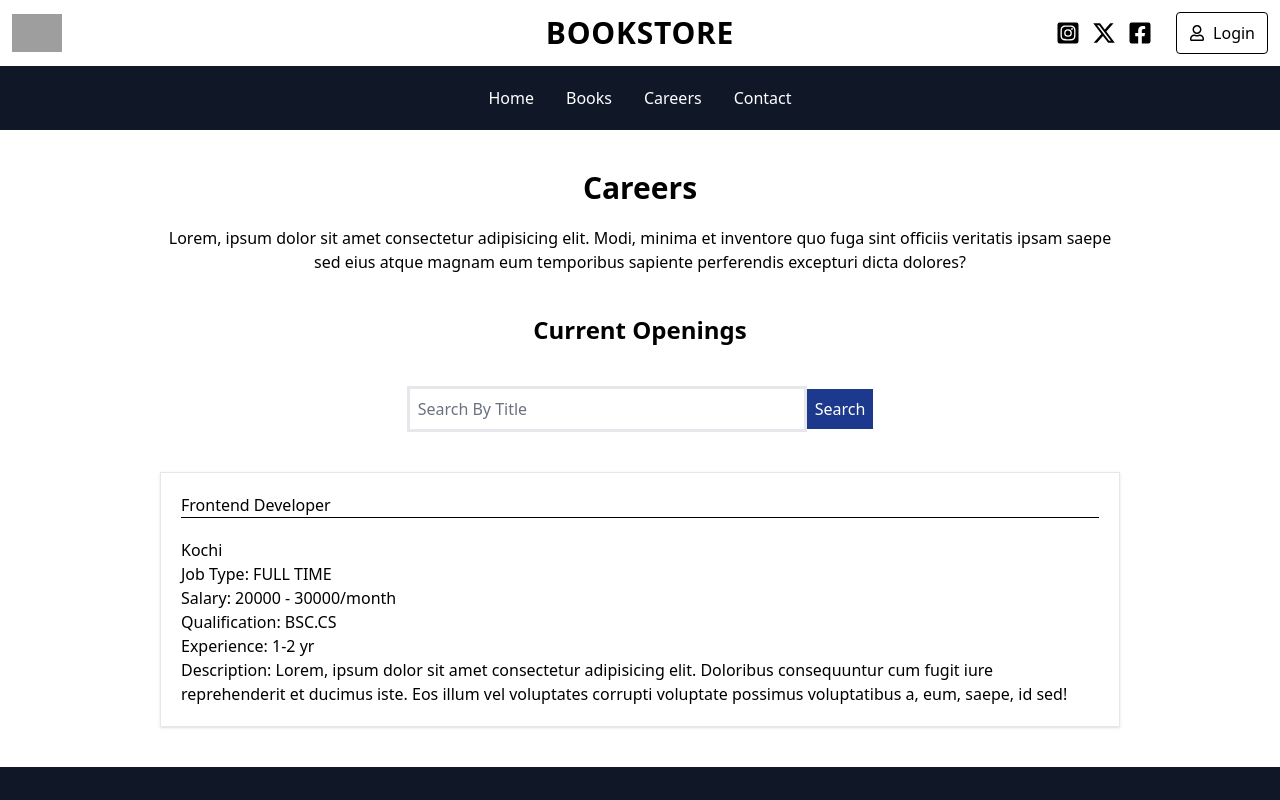
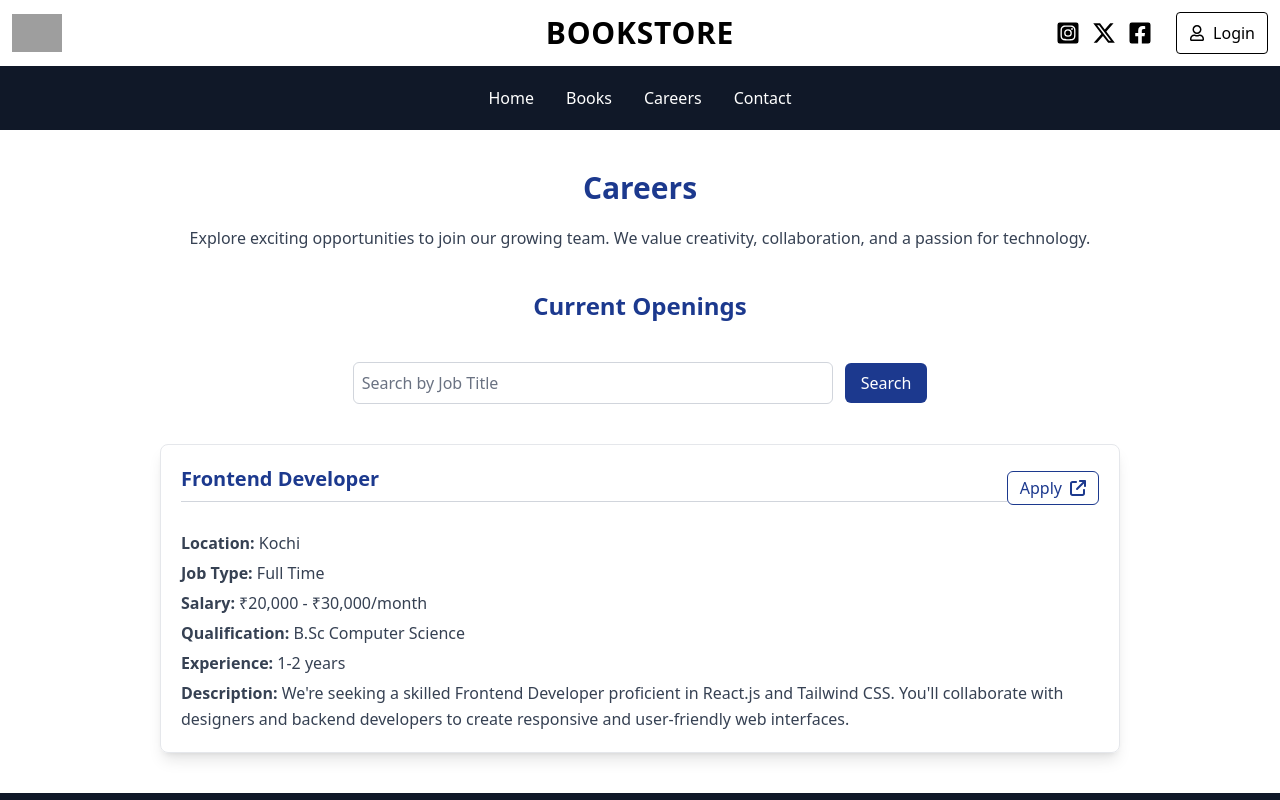
Before and after one commit to JefryPaul/bookstorefrontend, a React (Vite) app: page /careers in a window 1280 px wide. Shown: the top 800 px of the page. Built offline with nearby package versions, Linux system fonts and the light colour scheme; grey boxes are pictures that could not be loaded.

Commit message:
A small change made in Careers.jsx page

```diff
--- a/src/Users/Pages/Careers.jsx
+++ b/src/Users/Pages/Careers.jsx
@@ -1,46 +1,56 @@
 import React from 'react'
 import Header from '../../Common/Components/Header'
 import Footer from '../../Common/Components/Footer'
-// import FaArrowUpRightFromSquare from 'react-icons/fa6'
+import { FaArrowUpRightFromSquare } from 'react-icons/fa6'
 
 function Careers() {
   return (
     <>
       <Header />
 
-
       <div className='md:px-40 p-5'>
         <div className='text-center my-5'>
-          <h1 className='text-3xl font-bold mb-5'>Careers</h1>
-          <p>Lorem, ipsum dolor sit amet consectetur adipisicing elit. Modi, minima et inventore quo fuga sint officiis veritatis ipsam saepe sed eius atque magnam eum temporibus sapiente perferendis excepturi dicta dolores?</p>
+          <h1 className='text-3xl font-bold mb-5 text-blue-900'>Careers</h1>
+          <p className='text-gray-700'>
+            Explore exciting opportunities to join our growing team. We value creativity, collaboration, and a passion for technology.
+          </p>
         </div>
 
         <div className="my-10">
-          <h1 className='text-2xl font-bold text-center'>Current Openings</h1>
-          <div className="flex my-10 justify-center items-center">
-            <input className='p-2 border-3 border-gray-200 text-black w-100 placeholder-gray-500' type="text" placeholder='Search By Title' />
-            <button className='bg-blue-900 text-white p-2 hover:bg-white hover:text-blue-900 hover:border hover:border-blue-800'>Search</button>
+          <h1 className='text-2xl font-bold text-center text-blue-900'>Current Openings</h1>
+          <div className="flex flex-col md:flex-row gap-3 justify-center items-center my-10">
+            <input
+              className='p-2 border border-gray-300 rounded-md text-black w-full md:w-1/2 placeholder-gray-500'
+              type="text"
+              placeholder='Search by Job Title'
+            />
+            <button className='bg-blue-900 text-white px-4 py-2 rounded-md hover:bg-white hover:text-blue-900 hover:border hover:border-blue-800 transition'>
+              Search
+            </button>
           </div>
         </div>
 
-        <div className='border border-gray-200 p-5 shadow my-5'>
-          <div className='flex mb-5'>
+        <div className='border border-gray-200 p-5 shadow-lg rounded-lg my-5 hover:shadow-xl transition'>
+          <div className='flex justify-between items-center mb-5'>
             <div className='w-full'>
-              <h1>Frontend Developer</h1>
-              <hr />
+              <h2 className='text-xl font-semibold text-blue-900'>Frontend Developer</h2>
+              <hr className='my-2 border-gray-300' />
             </div>
-            {/* <button>Apply <FaArrowUpRightFromSquare /></button> */}
+            <button className='flex items-center gap-2 text-blue-900 border border-blue-900 px-3 py-1 rounded-md hover:bg-blue-900 hover:text-white transition'>
+              Apply <FaArrowUpRightFromSquare />
+            </button>
           </div>
 
-          <p>Kochi</p>
-          <p>Job Type: FULL TIME</p>
-          <p>Salary: 20000 - 30000/month</p>
-          <p>Qualification: BSC.CS</p>
-          <p>Experience: 1-2 yr</p>
-          <p>Description: Lorem, ipsum dolor sit amet consectetur adipisicing elit. Doloribus consequuntur cum fugit iure reprehenderit et ducimus iste. Eos illum vel voluptates corrupti voluptate possimus voluptatibus a, eum, saepe, id sed!</p>
+          <div className='text-gray-700 leading-relaxed space-y-1'>
+            <p><strong>Location:</strong> Kochi</p>
+            <p><strong>Job Type:</strong> Full Time</p>
+            <p><strong>Salary:</strong> ₹20,000 - ₹30,000/month</p>
+            <p><strong>Qualification:</strong> B.Sc Computer Science</p>
+            <p><strong>Experience:</strong> 1-2 years</p>
+            <p><strong>Description:</strong> We're seeking a skilled Frontend Developer proficient in React.js and Tailwind CSS. You'll collaborate with designers and backend developers to create responsive and user-friendly web interfaces.</p>
+          </div>
         </div>
       </div>
-
 
       <Footer />
     </>
```
